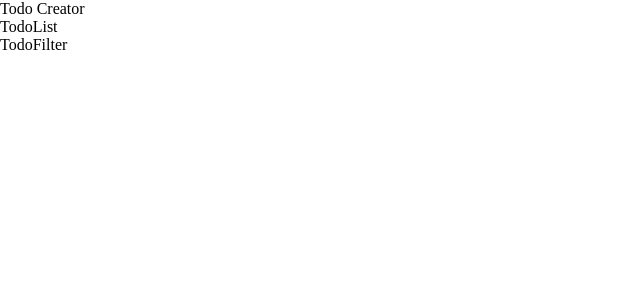
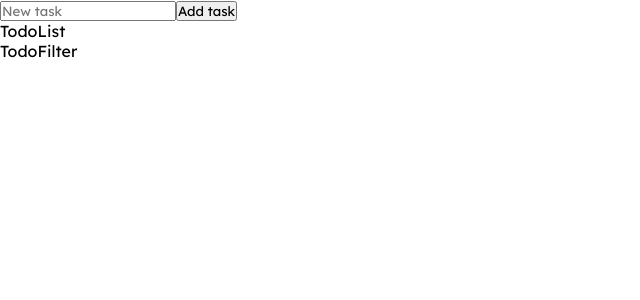
Before and after one commit to tiagosgalvao/todo-list-react-app, a React (Create React App) app: page / in a window 1280 px wide. Shown: the top 300 px of the page, without its empty margins (0-640 px from the left). Built offline with nearby package versions, Linux system fonts and the light colour scheme.

Commit message:
form to create tasks

```diff
--- a/package.json
+++ b/package.json
@@ -6,10 +6,12 @@
     "@testing-library/jest-dom": "^4.2.4",
     "@testing-library/react": "^9.3.2",
     "@testing-library/user-event": "^7.1.2",
+    "formik": "^2.1.5",
     "react": "^16.13.1",
     "react-dom": "^16.13.1",
     "react-scripts": "3.4.3",
-    "uuid": "^8.3.0"
+    "uuid": "^8.3.0",
+    "yup": "^0.29.3"
   },
   "scripts": {
     "start": "react-scripts start",
--- a/src/index.css
+++ b/src/index.css
@@ -1,5 +1,14 @@
+@font-face {
+  font-family: "Lexend Deca";
+  src: url("./assets/fonts/LexendDeca.ttf");
+}
+
 * {
   margin: 0px;
   padding: 0px;
   box-sizing: border-box;
+  font-family: "Lexend Deca";
 }
+*:focus {
+  outline: none;
+}
--- a/src/pages/TodoApp/TodoApp.js
+++ b/src/pages/TodoApp/TodoApp.js
@@ -1,9 +1,12 @@
 import React from "react";
+import TodoCreator from "../containers/TodoCreator/TodoCreator";
 
 function TodoApp() {
   return (
     <>
-      <header>Todo Creator</header>
+      <header>
+        <TodoCreator></TodoCreator>
+      </header>
       <main>TodoList</main>
       <footer>TodoFilter</footer>
     </>
--- /dev/null
+++ b/src/pages/containers/TodoCreator/TodoCreator.js
@@ -0,0 +1,32 @@
+import React, { useContext, useEffect } from "react";
+import { useFormik } from "formik";
+import TodosContext from "../../../state/todos/Context";
+import * as todosActions from "../../../state/todos/actions";
+
+function TodoCreator() {
+  const { todos, todosDispatch } = useContext(TodosContext);
+  useEffect(() => {
+    console.log(todos);
+  }, [todos]);
+  const formik = useFormik({
+    initialValues: {
+      title: "",
+    },
+    onSubmit: (values) => {
+      todosDispatch(todosActions.addTodo(values.title));
+    },
+  });
+  return (
+    <form onSubmit={formik.handleSubmit}>
+      <input
+        type="text"
+        placeholder="New task"
+        autoComplete="off"
+        {...formik.getFieldProps("title")}
+      ></input>
+      <button type="submit">Add task</button>
+    </form>
+  );
+}
+
+export default TodoCreator;
--- a/src/state/todos/reducer.js
+++ b/src/state/todos/reducer.js
@@ -10,10 +10,14 @@ function reducer(state, action) {
         completed: false,
       });
     case todoTypes.REMOVE_TODO:
-      return;
+      return state.filter((todo) => {
+        return todo.id !== action.payload.id;
+      });
     case todoTypes.TOGGLE_TODO_STATUS:
-      return state.filter((todo) => {
-        if (todo.id !== action.payload.id) {
+      return state.map((todo) => {
+        if (todo.id === action.payload.id) {
+          return { ...todo, completed: action.payload.completed };
+        } else {
           return todo;
         }
       });
```
Also changed, not shown: src/assets/fonts/LexendDeca.ttf (added), 1 other file (tests, documents, lock files or other folders).
